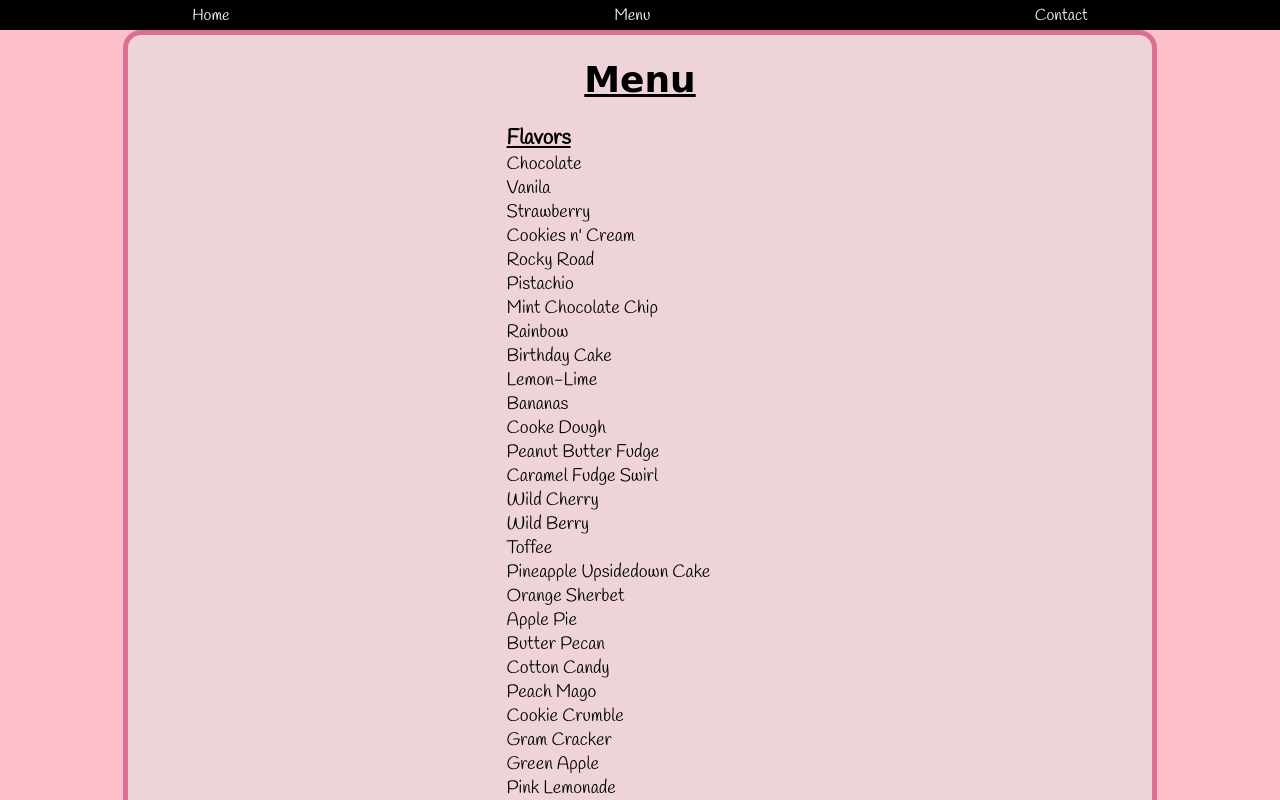
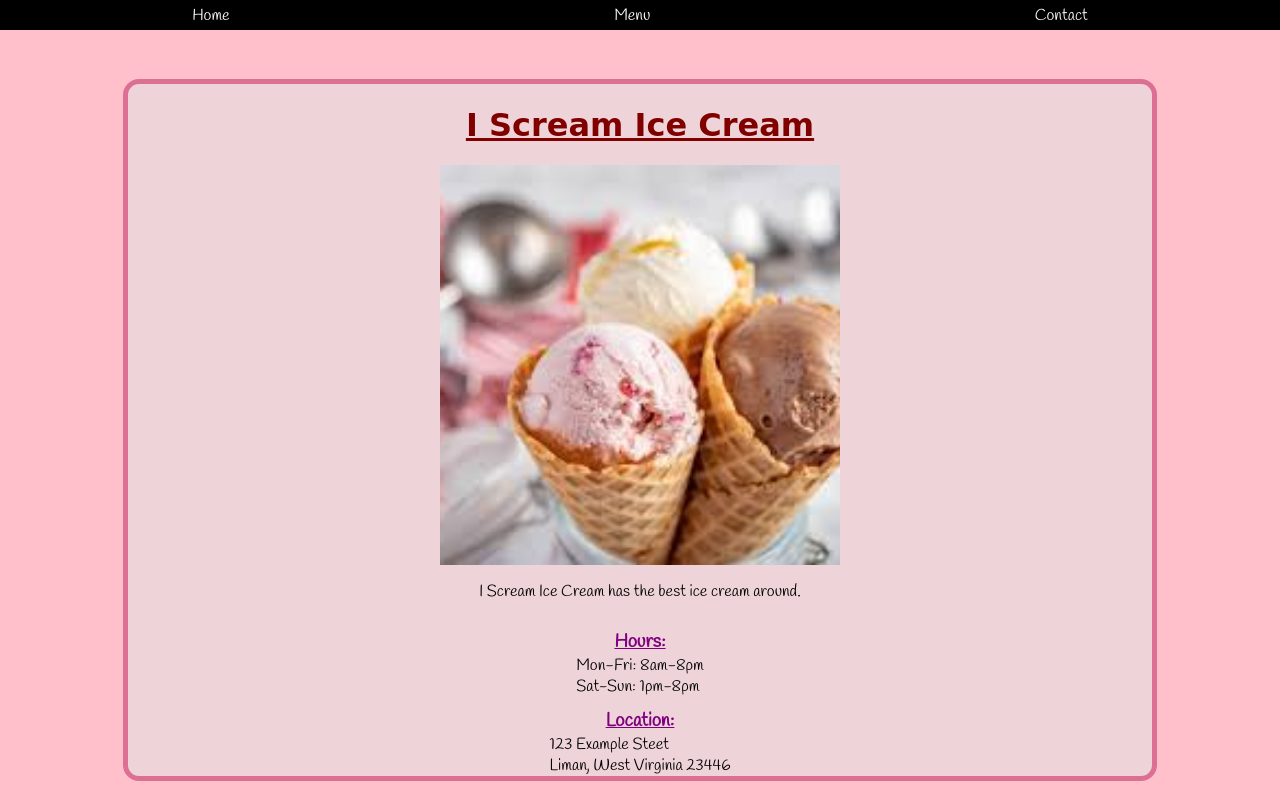
Before and after one commit to AlexBuly/project-restaurant-page, a website built with webpack: page src/index.html in a window 1280 px wide. Shown: the top 800 px of the page. Built offline with nearby package versions, Linux system fonts and the light colour scheme; a web font is replaced by a local one.

Commit message:
Changes color for headings

```diff
--- a/src/index.js
+++ b/src/index.js
@@ -5,7 +5,7 @@ import Footer from './footer.js';
 import Menu from './menu.js';
 import Contact from './contact.js';
 
-//Home();
-Menu();
+Home();
+//Menu();
 //Contact();
 Footer();
--- a/src/menu.js
+++ b/src/menu.js
@@ -23,7 +23,7 @@ const Menu = () => {
     menu.appendChild(flavors);
 
     const flavorsTitle = document.createElement("h3");
-    flavorsTitle.textContent = "Flavors";
+    flavorsTitle.textContent = "Ice Cream Flavors";
     flavors.appendChild(flavorsTitle);
 
     const flavorsList = document.createElement("p");
--- a/src/style.css
+++ b/src/style.css
@@ -11,11 +11,13 @@ html, body {
 
 h3 {
     margin: 0;
+    color: purple;
     text-decoration: underline;
 }
 
 h1 {
     text-decoration: underline;
+    color: maroon;
     font-family: "Playwrite PT", cursive;
 }
 
@@ -33,6 +35,7 @@ button {
     color: white;
     font-size: 1em;
     font-family: "Handlee", cursive;
+    border-radius: 25%;
 }
 
 button:hover {
```
